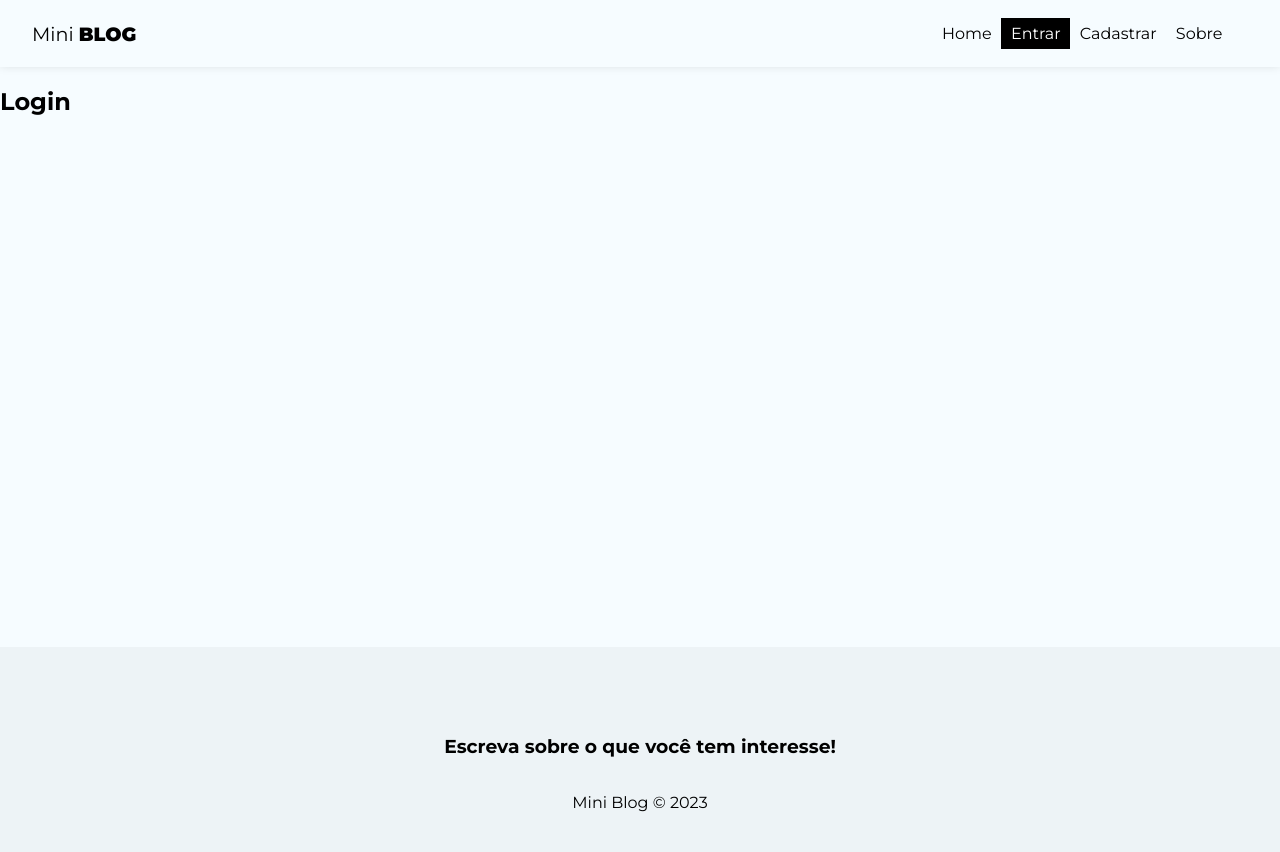
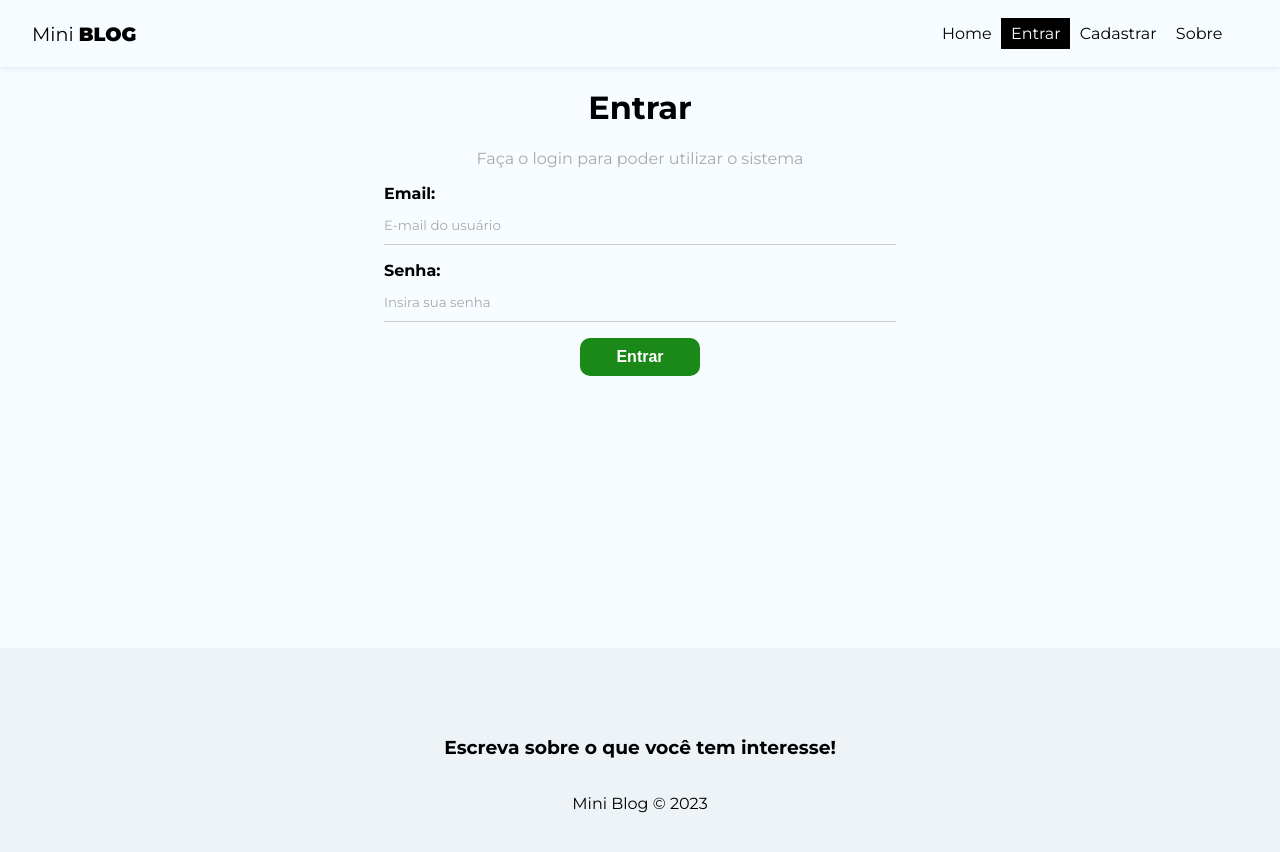
Before and after one commit to majunior07/miniblog, a React (Create React App) app: page /login in a window 1280 px wide. Shown: the top 852 px of the page. Built offline with nearby package versions, Linux system fonts and the light colour scheme; no server answers.

Commit message:
Segundo commit do dia 04/08/2023

```diff
--- a/src/hooks/Authentication.js
+++ b/src/hooks/Authentication.js
@@ -75,6 +75,29 @@
         signOut(auth);
     };
 
+    // login - sign in
+    const login = async(data) => {
+
+        checkIfIsCancelled()
+
+        setLoading(true)
+        setError(false)
+
+        try {
+
+            await signInWithEmailAndPassword(auth, data.email, data.password)
+
+        } catch(error) {
+
+            let systemErrorMessage;
+
+            if(error.message.includes("user-not-found")) {
+                systemErrorMessage = "Usuário não encontrado."
+            }
+
+        }
+    }
+
     useEffect(() => {
         return () => setCancelled(true);
     }, []);
--- a/src/pages/Login/Login.js
+++ b/src/pages/Login/Login.js
@@ -1,9 +1,73 @@
 import styles from './Login.module.css';
 
+import { useState, useEffect } from 'react';
+
+import { useAuthentication } from '../../hooks/Authentication';
+
 const Login = () => {
+
+    const [email, setEmail] = useState("");
+    const [password, setPassword] = useState("");
+    const [error, setError] = useState("");
+
+    const { createUser, error: authError, loading } = useAuthentication();
+
+    const handleSubmit = async (e) => {
+        e.preventDefault();
+
+        setError("")
+
+        const user ={
+            email,
+            password
+        };
+
+        const res = await createUser(user);
+
+        console.log(res);
+    };
+
+    useEffect(() => {
+        if(authError) {
+            setError(authError);
+        }
+    }, [authError]);
+
     return(
-        <div>
-            <h2>Login</h2>
+        <div className={styles.login}>
+            <h1>Entrar</h1>
+            <p>Faça o login para poder utilizar o sistema</p>
+            <form onSubmit={handleSubmit}>
+                <label>
+                    <span>Email:</span>
+                    <input
+                        type='email'
+                        name='email'
+                        required
+                        placeholder='E-mail do usuário'
+                        value={email}
+                        onChange={(e) => setEmail(e.target.value)}
+                    />
+                </label>
+                <label>
+                    <span>Senha:</span>
+                    <input
+                        type='password'
+                        name='password'
+                        required
+                        placeholder='Insira sua senha'
+                        value={password}
+                        onChange={(e) => setPassword(e.target.value)}
+                    />
+                </label>
+               {!loading &&  <button className="btn">Entrar</button>}
+               {loading &&(
+                 <button className="btn" disabled>
+                    Aguarde...
+                </button>
+               )}
+                {error && <p className='error'>{error}</p>}
+            </form>
         </div>
     );
 };
--- a/src/pages/Login/Login.module.css
+++ b/src/pages/Login/Login.module.css
@@ -0,0 +1,7 @@
+.login {
+    text-align: center;
+}
+
+.login p {
+    color: #AAA;
+}
```
